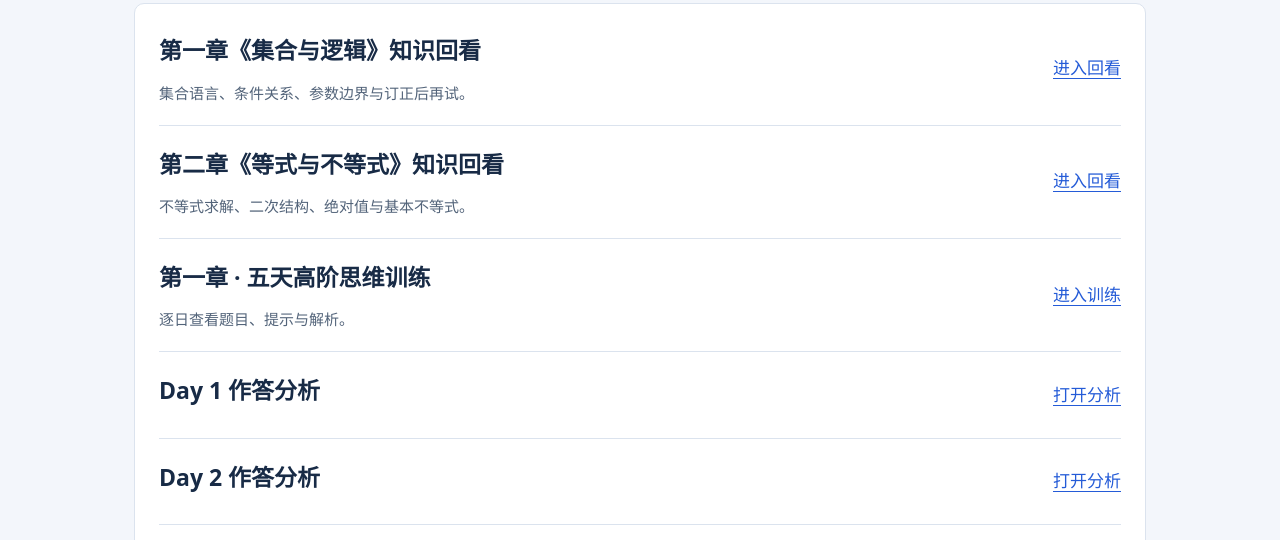
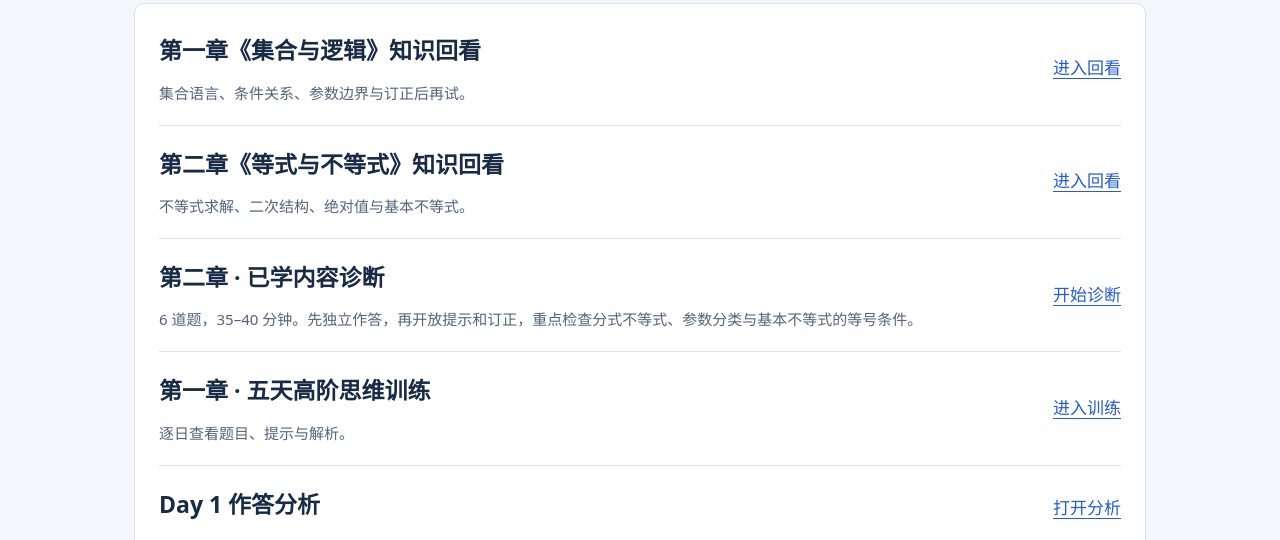
Before and after one commit to LenaLenaPan/qingxu-highschool, a plain HTML site: page public/math/index.html in a window 1280 px wide. Shown: the part 207-747 px from the top of the page. Drawn offline with Linux system fonts and the light colour scheme.

Commit message:
link chapter 2 math diagnostic

```diff
--- a/public/math/index.html
+++ b/public/math/index.html
@@ -1 +1 @@
-<!doctype html><html lang="zh-CN"><head><meta charset="utf-8"><meta name="viewport" content="width=device-width, initial-scale=1"><title>数学 · 清许学习空间</title><link rel="stylesheet" href="/shared/portal.css"></head><body><main><div class="kicker">数学</div><h1>知识回看与思维训练</h1><div class="list"><div class="row"><div><h2>第一章《集合与逻辑》知识回看</h2><p>集合语言、条件关系、参数边界与订正后再试。</p></div><a href="chapter1/">进入回看</a></div><div class="row"><div><h2>第二章《等式与不等式》知识回看</h2><p>不等式求解、二次结构、绝对值与基本不等式。</p></div><a href="chapter2/">进入回看</a></div><div class="row"><div><h2>第一章 · 五天高阶思维训练</h2><p>逐日查看题目、提示与解析。</p></div><a href="training/">进入训练</a></div><div class="row"><h2>Day 1 作答分析</h2><a href="training/day1-analysis.html">打开分析</a></div><div class="row"><h2>Day 2 作答分析</h2><a href="training/day2-analysis.html">打开分析</a></div><div class="row"><h2>预习掌握情况与重点提升</h2><a href="review.html">打开回顾</a></div></div></main><script defer src="/shared/nav.js"></script></body></html>
+<!doctype html><html lang="zh-CN"><head><meta charset="utf-8"><meta name="viewport" content="width=device-width, initial-scale=1"><title>数学 · 清许学习空间</title><link rel="stylesheet" href="/shared/portal.css"></head><body><main><div class="kicker">数学</div><h1>知识回看与思维训练</h1><div class="list"><div class="row"><div><h2>第一章《集合与逻辑》知识回看</h2><p>集合语言、条件关系、参数边界与订正后再试。</p></div><a href="chapter1/">进入回看</a></div><div class="row"><div><h2>第二章《等式与不等式》知识回看</h2><p>不等式求解、二次结构、绝对值与基本不等式。</p></div><a href="chapter2/">进入回看</a></div><div class="row"><div><h2>第二章 · 已学内容诊断</h2><p>6 道题，35–40 分钟。先独立作答，再开放提示和订正，重点检查分式不等式、参数分类与基本不等式的等号条件。</p></div><a href="chapter2/diagnostic.html">开始诊断</a></div><div class="row"><div><h2>第一章 · 五天高阶思维训练</h2><p>逐日查看题目、提示与解析。</p></div><a href="training/">进入训练</a></div><div class="row"><h2>Day 1 作答分析</h2><a href="training/day1-analysis.html">打开分析</a></div><div class="row"><h2>Day 2 作答分析</h2><a href="training/day2-analysis.html">打开分析</a></div><div class="row"><h2>预习掌握情况与重点提升</h2><a href="review.html">打开回顾</a></div></div></main><script defer src="/shared/nav.js"></script></body></html>
```
